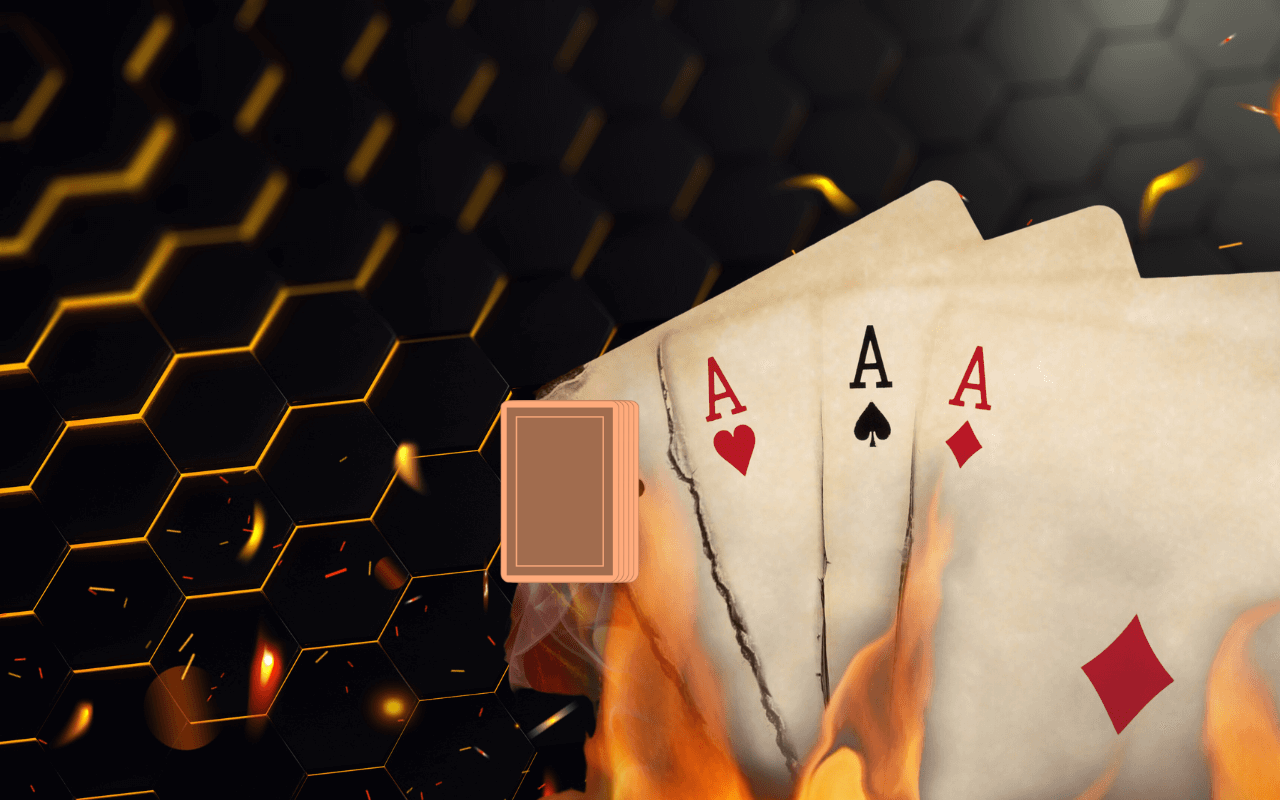
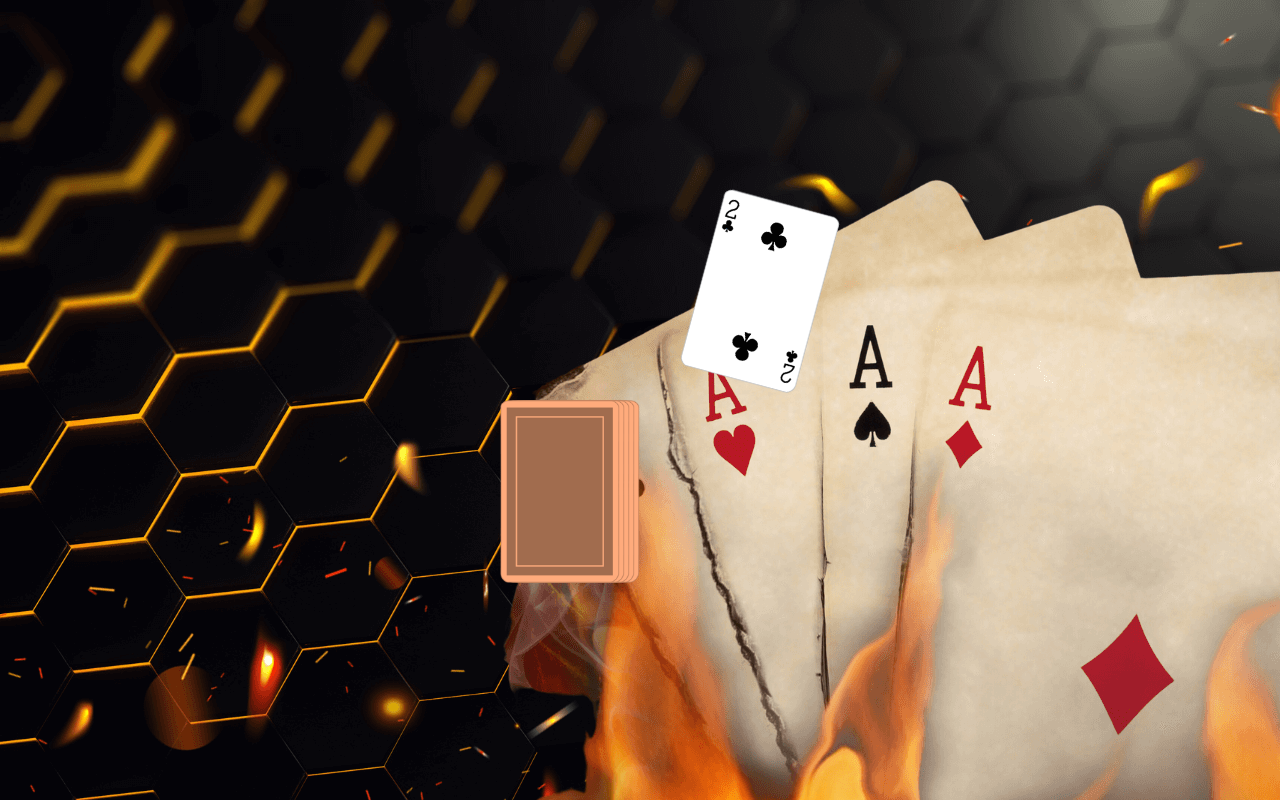
Before and after one commit to Dennis-Schneider/ringoffire, an Angular app: page /game in a window 1280 px wide. Both pictures are taken after a click on the picture 560 px from the left and 491 px from the top of the page. Built offline with nearby package versions, Linux system fonts and the light colour scheme; a web font is replaced by a local one.

Commit message:
09 | gespielte Karten anzeigen

```diff
--- a/src/app/game/game.component.html
+++ b/src/app/game/game.component.html
@@ -12,6 +12,15 @@
       style="right: 20px"
       src="./../../assets/img/cards/card_cover.png"
     />
+
+    <!-- stack for played cards -->
+    <img
+      *ngFor="let card of game.playedCards"
+      class="played-card"
+      src="./../../assets/img/cards/{{ card }}.png"
+    />
+
+    <!-- picked card animation -->
     <img
       (click)="takeCard()"
       *ngIf="pickCardAnimation"
--- a/src/app/game/game.component.scss
+++ b/src/app/game/game.component.scss
@@ -27,6 +27,11 @@
     animation: pick-card-animation 1.25s ease-in-out;
     transform: scale(1) translateX(200px) translateY(-200px) rotate(15deg);
   }
+
+  .played-card {
+    right: 20px;
+    transform: scale(1) translateX(200px) translateY(-200px) rotate(15deg);
+  }
 }
 
 @keyframes pick-card-animation {
--- a/src/app/game/game.component.ts
+++ b/src/app/game/game.component.ts
@@ -17,16 +17,17 @@ export class GameComponent {
 
   newGame() {
     this.game = new Game();
-    console.log(this.game);
   }
   takeCard() {
     if (!this.pickCardAnimation) {
       this.currentCard = this.game.stack.pop();
-      console.log(this.currentCard);
       this.pickCardAnimation = true;
+      console.log('new card: ' + this.currentCard);
+      console.log('played cards: ' + this.game.playedCards);
       setTimeout(() => {
+        this.game.playedCards.push(this.currentCard);
         this.pickCardAnimation = false;
-      }, 2500);
+      }, 1250);
     }
   }
 }
```
